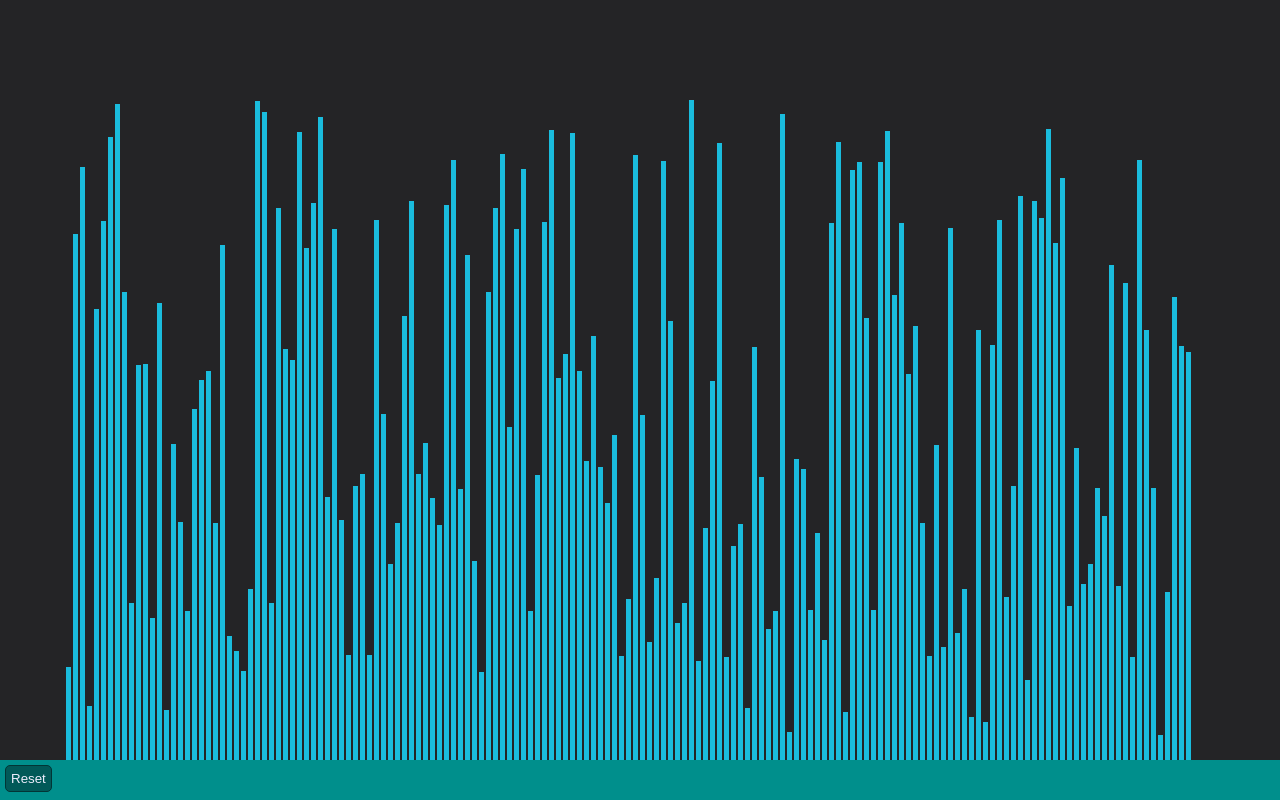
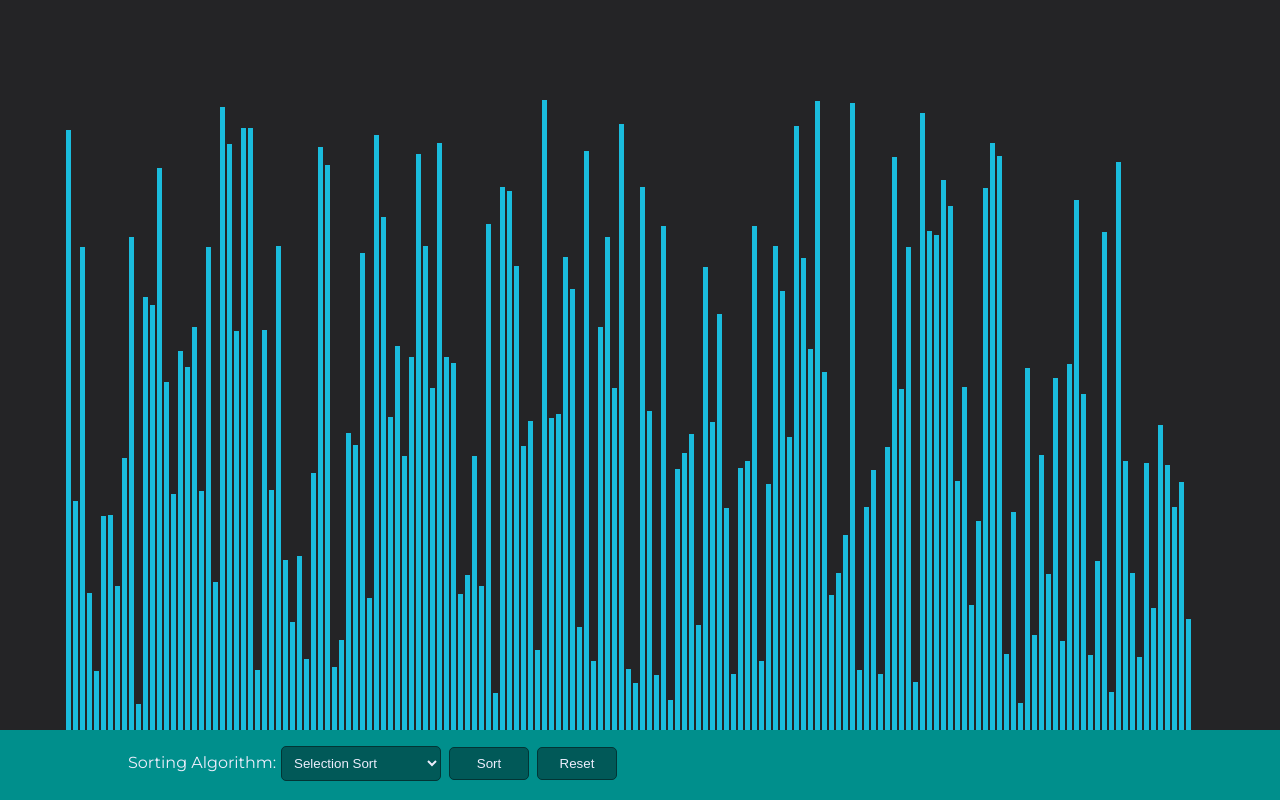
Before and after one commit to alexandrubunea/sorting-visualization, a React (Create React App) app: page / in a window 1280 px wide. Built offline with nearby package versions, Linux system fonts and the light colour scheme.

Commit message:
small changes

```diff
--- a/src/App.css
+++ b/src/App.css
@@ -1,3 +1,5 @@
+@import url('https://fonts.googleapis.com/css2?family=Montserrat&display=swap');
+
 body {
     background-color: #242426;
     color: #EDEDFC;
@@ -5,20 +7,46 @@ body {
     padding: 0;
     height: 100%;
     width: 100%;
+    font-family: 'Montserrat', sans-serif;
 }
 .toolbar {
     background-color: #008F8C;
     width: 100%;
+    margin: 0;
+    padding: 0;
 }
-.toolbar button {
-    margin: 5px;
-    padding: 5px;
+.content {
+    margin-left: auto;
+    margin-right: auto;
+    width: 80%;
+    padding-top: 1rem;
+}
+button {
     background-color: #015958;
     color: #EDEDFC;
     border: 1px solid #023535;
     border-radius: 5px;
+    text-align: center;
+    width: 5rem;
+    padding: .5rem;
+    margin-right: .5rem;
+    outline: none;
 }
-.toolbar button:hover {
+button:hover {
     background-color: #023535;
     cursor: pointer;
+    outline: none;
 }
+label {
+    margin-right: .3rem;
+}
+select, select:hover, select:focus {
+    background-color: #015958;
+    color: #EDEDFC;
+    border: 1px solid #023535;
+    border-radius: 5px;
+    width: 10rem;
+    padding: .5rem;
+    outline: none;
+    margin-right: .5rem;
+}
--- a/src/App.tsx
+++ b/src/App.tsx
@@ -1,5 +1,5 @@
 // Libraries
-import { useState, useEffect } from 'react';
+import { useState, useEffect, useRef } from 'react';
 
 // Components
 import Container from "./components/Container";
@@ -21,43 +21,84 @@ import './App.css';
 		top_gap = the size of the top margin
 */
 // Const Values
-const tool_bar_height = Math.floor(window.innerHeight * 5/100);
+const tool_bar_height = Math.floor(window.innerHeight * 5/100) + 30;
 const bar_max_value = window.innerHeight - tool_bar_height - 100;
 const bar_width = 5;
 const gap_between_bars = 2;
 const number_of_bars = Math.floor((window.innerWidth - Math.floor((window.innerWidth / 10)) - 25) / (gap_between_bars + bar_width));
 const top_gap = window.innerHeight - bar_max_value - tool_bar_height;
 
+const start_sort = (arr: number[], sort_type: number) => {
+	let sorted_arr: number[] = [];
+	sorted_arr = [...arr];
+
+	switch(sort_type) {
+		case 1: {
+
+			break;
+		}
+		case 2: {
+
+			break;
+		}
+		case 3: {
+
+			break;
+		}
+		case 4: {
+
+			break;
+		}
+	}
+
+	return sorted_arr;
+}
+
+const fill_random_values = () => {
+	let arr:number[] = [];
+
+	for(let i = 0; i < number_of_bars; ++i) {
+		let random_value = Math.floor(Math.random() * (bar_max_value - 25 + 1) + 25);
+		arr.push(random_value);
+	}
+
+	arr[Math.floor((Math.random() * (arr.length - 1)) + 1)] = bar_max_value;
+
+	return arr;
+}
 
 const App = () => {
 	const [random_values, set_random_values] = useState<number[]>([]);
+	const algorithm_selected = useRef(document.createElement("select"))
 
 	const ToolbarStyle = {
 		height: tool_bar_height + "px",
 	};
 
-	const reset_random_values = () => {
-		let arr:number[] = [];
+	useEffect(() => {
+		set_random_values(fill_random_values());
+	}, [set_random_values]);
 
-		for(let i = 0; i < number_of_bars; ++i) {
-			let random_value = Math.floor(Math.random() * (bar_max_value - 25 + 1) + 25);
-			arr.push(random_value);
-		}
 
-		arr[Math.floor((Math.random() * (arr.length - 1)) + 1)] = bar_max_value;
-		set_random_values(arr);
-	};
-
-	useEffect(() => {
-		reset_random_values();
-	}, []);
 
 
 	return (
 		<div className='App'>
 			<Container array={random_values} top_margin={top_gap} container_height={bar_max_value} />
 			<div className="toolbar" style={ToolbarStyle}>
-				<button onClick={() => {reset_random_values()}}>Reset</button>
+				<div className="content">
+					<label htmlFor="algorithm">Sorting Algorithm:</label>
+					<select id="algorithm" ref={algorithm_selected!}>
+						<option value="1">Selection Sort</option>
+						<option value="2">Bubble Sort</option>
+						<option value="3">Merge Sort</option>
+						<option value="4">Quick Sort</option>
+					</select>
+					<button onClick={() => {
+						set_random_values(start_sort(random_values, Number(algorithm_selected.current.value)));
+					}}>Sort</button>
+					<button onClick={() => {set_random_values(fill_random_values())}}>Reset</button>
+				</div>
 			</div>
 		</div>
   	)
```
